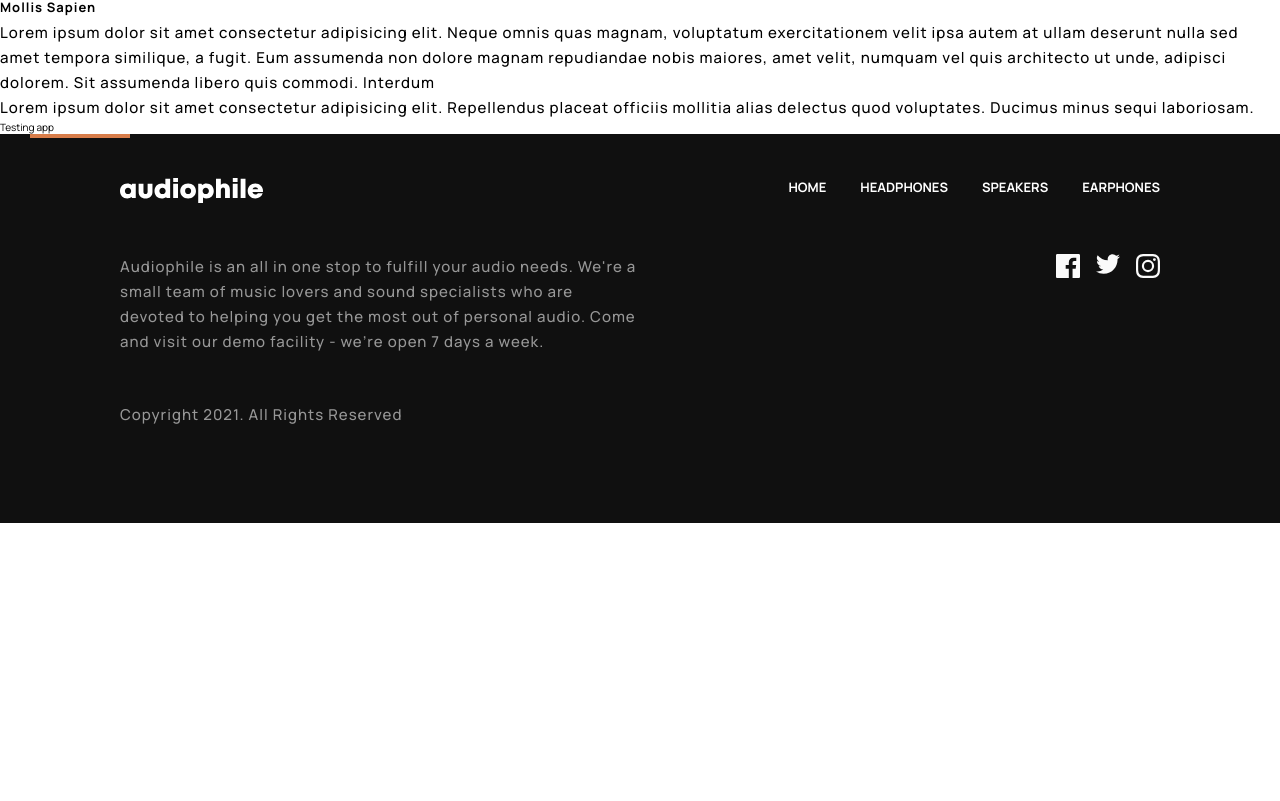
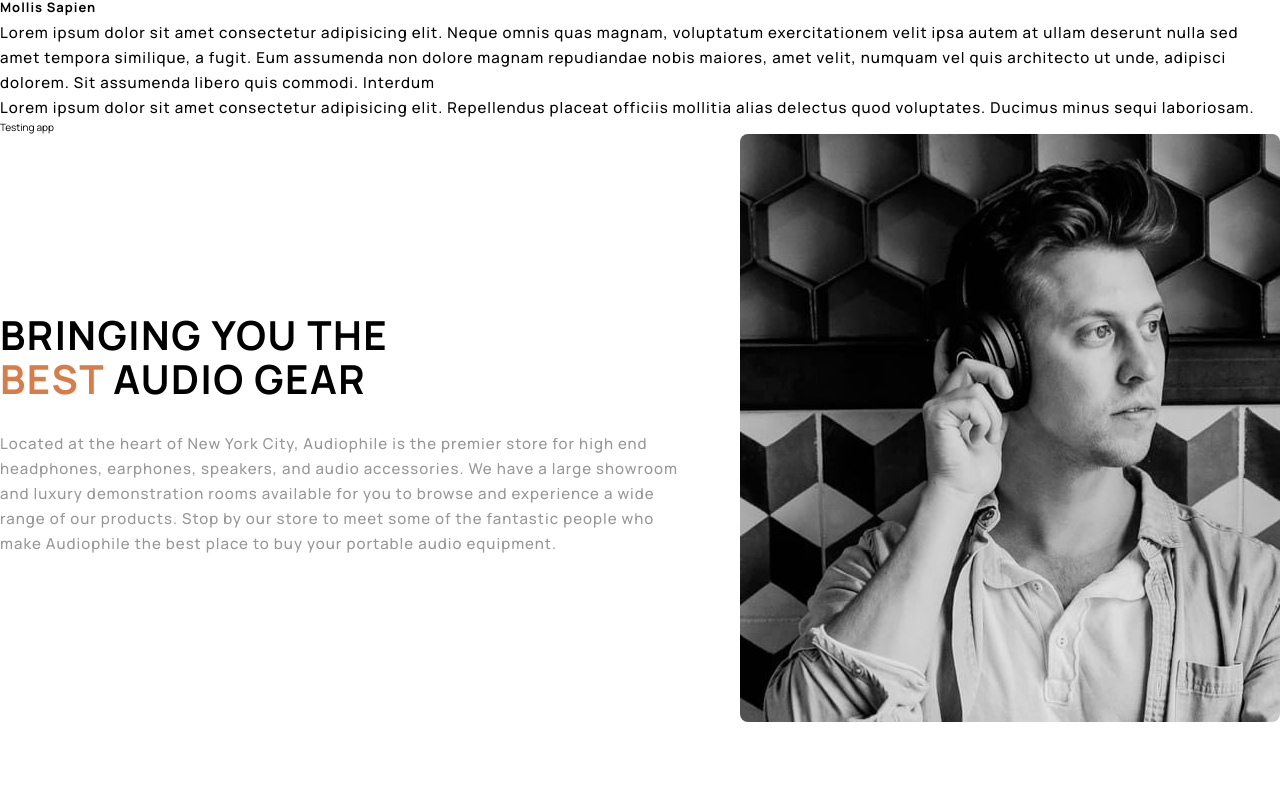
Before and after one commit to MauricioMorenoMorales/FM-16-audiophile-e-comerce, a React (Create React App) app: page / in a window 1280 px wide. Shown: the part 1099-1900 px from the top of the page. Before the commit the page ends 1622 px from the top, so only its background shows below. Built offline with nearby package versions, Linux system fonts and the light colour scheme.

Commit message:
Footer company description added

```diff
--- a/src/App.tsx
+++ b/src/App.tsx
@@ -6,7 +6,7 @@ import {
 	Radio,
 	Counter,
 } from './components/atoms';
-import { Header, Footer } from './components';
+import { Header, Footer, FooterCompanyDescription } from './components';
 
 const App = () => {
 	return (
@@ -63,6 +63,7 @@ const App = () => {
 				sequi laboriosam.
 			</Text>
 			<p>Testing app</p>
+			<FooterCompanyDescription />
 			<Footer />
 		</div>
 	);
--- /dev/null
+++ b/src/components/FooterCompanyDescription/FooterCompanyDescription.styles.ts
@@ -0,0 +1,45 @@
+import styled from 'styled-components';
+import { borderSystem } from '../../global/designSystem';
+
+const Styles = styled.div`
+	.footer-company {
+		text-align: center;
+		margin-bottom: 40px;
+		&__image > img {
+			width: 100%;
+			margin-bottom: 40px;
+			border-radius: ${borderSystem.small}px;
+		}
+		&__text {
+			max-width: 600px;
+			margin: 0 auto;
+			&__title {
+				margin-bottom: 30px;
+			}
+			&__paragraph {
+				margin-bottom: 30px;
+			}
+		}
+	}
+	@media screen and (min-width: 1100px) {
+		.footer-company {
+			display: grid;
+			grid-template-columns: 1fr 540px;
+			grid-template-areas: 'text image';
+			&__image {
+				grid-area: image;
+			}
+			&__text {
+				text-align: start;
+				margin: auto 0;
+				max-width: 100%;
+				margin-right: 40px;
+				&__title {
+					max-width: 450px;
+				}
+			}
+		}
+	}
+`;
+
+export default Styles;
--- /dev/null
+++ b/src/components/FooterCompanyDescription/FooterCompanyDescription.tsx
@@ -0,0 +1,43 @@
+import React from 'react';
+import Styles from './FooterCompanyDescription.styles';
+import mobileImage from '../../assets/shared/mobile/image-best-gear.jpg';
+import tabletImage from '../../assets/shared/tablet/image-best-gear.jpg';
+import desktopImage from '../../assets/shared/desktop/image-best-gear.jpg';
+import { Text } from '../atoms';
+import { colorSystem } from '../../global/designSystem';
+
+const FooterCompanyDescription: React.FC = () => {
+	return (
+		<Styles>
+			<div className="footer-company">
+				<picture className="footer-company__image">
+					<source
+						media="screen and (min-width: 1100px)"
+						srcSet={desktopImage}
+					/>
+					<source media="screen and (min-width: 600px)" srcSet={tabletImage} />
+					<img src={mobileImage} alt="best gear" />
+				</picture>
+				<section className="footer-company__text">
+					<Text size="h2" className="footer-company__text__title">
+						BRINGING YOU THE{' '}
+						<span style={{ color: colorSystem.accent }}>BEST</span> AUDIO GEAR
+					</Text>
+					<Text
+						color="baseSecondaryDesaturated"
+						className="footer-company__text__paragraph"
+					>
+						Located at the heart of New York City, Audiophile is the premier
+						store for high end headphones, earphones, speakers, and audio
+						accessories. We have a large showroom and luxury demonstration rooms
+						available for you to browse and experience a wide range of our
+						products. Stop by our store to meet some of the fantastic people who
+						make Audiophile the best place to buy your portable audio equipment.
+					</Text>
+				</section>
+			</div>
+		</Styles>
+	);
+};
+
+export default FooterCompanyDescription;
--- a/src/components/index.ts
+++ b/src/components/index.ts
@@ -1,2 +1,3 @@
 export { default as Header } from './Header/Header';
 export { default as Footer } from './Footer/Footer';
+export { default as FooterCompanyDescription } from './FooterCompanyDescription/FooterCompanyDescription';
```
Also changed, not shown: todo.txt (added).
